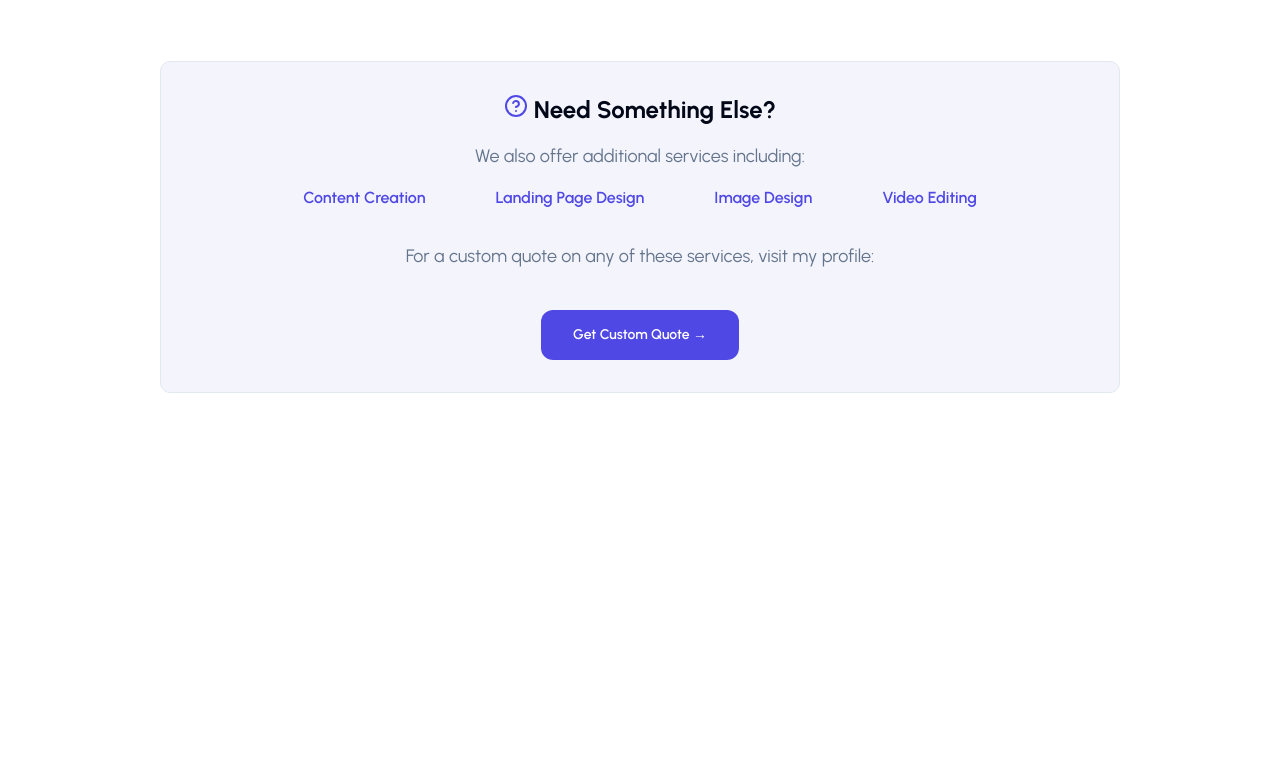
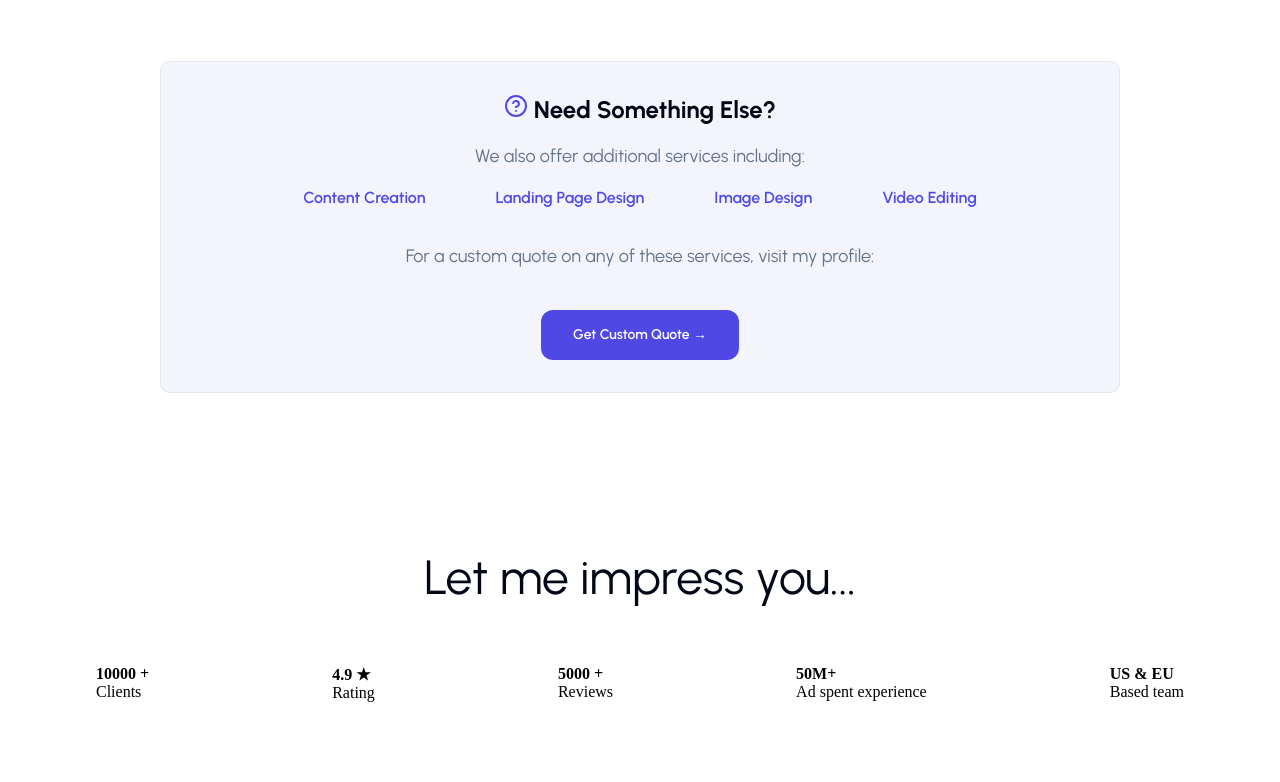
Before and after one commit to dreamlabityasin/Test, a plain HTML site: page index.html in a window 1280 px wide. Shown: the part 2182-2964 px from the top of the page. Before the commit the page ends 2655 px from the top, so only its background shows below. Drawn offline with Linux system fonts and the light colour scheme.

Commit message:
first commit

```diff
--- a/CSS/index.css
+++ b/CSS/index.css
@@ -322,9 +322,29 @@
 }
 
 
-.need-else-section div h3 span svg{
+.let-me-section .container{
+    padding: 80px 20px;
+    width: 1088px;
+    margin: 0 auto;
+}
 
+.let-me-section .container div h2{
+    margin-bottom: 64px;
+    font-size: 48px;
+    line-height: 48px;
+    font-weight: 400;
+    color: #020817;
+    text-align: center;
+    font-family: "Urbanist", sans-serif;
 }
+
+.let-me-all-item{
+    display: flex;
+    justify-content: space-between;
+}
+
+.let-me-all-item
+
 
 
 
--- a/index.html
+++ b/index.html
@@ -212,6 +212,47 @@
 
 
 
+<!-- ------------------------------------------------------------------------------------------------
+                                    Let me impress you Start
+-- ---------------------------------------------------------------------------------------------- -->
+<div class="let-me-section">
+    <div class="container">
+        <div>
+            <h2>Let me impress you...</h2>
+            <div class="let-me-all-item">
+                <div class="let-me-item">
+                    <h4>10000 +</h4>
+                    <p>Clients</p>
+                </div>
+                <div class="let-me-item">
+                    <h4>4.9 ★</h4>
+                    <p>Rating</p>
+                </div>
+                <div class="let-me-item">
+                    <h4>5000 +</h4>
+                    <p>Reviews</p>
+                </div>
+                <div class="let-me-item">
+                    <h4>50M+</h4>
+                    <p>Ad spent experience</p>
+                </div>
+                <div class="let-me-item">
+                    <h4>US & EU</h4>
+                    <p>Based team</p>
+                </div>
+            </div>
+        </div>
+    </div>
+</div>
+<!-- ------------------------------------------------------------------------------------------------
+                                     Let me impress you End
+-- ---------------------------------------------------------------------------------------------- -->
+
+
+
+
+
+
 
 
     <script src="./JS/index.js"></script>
```
